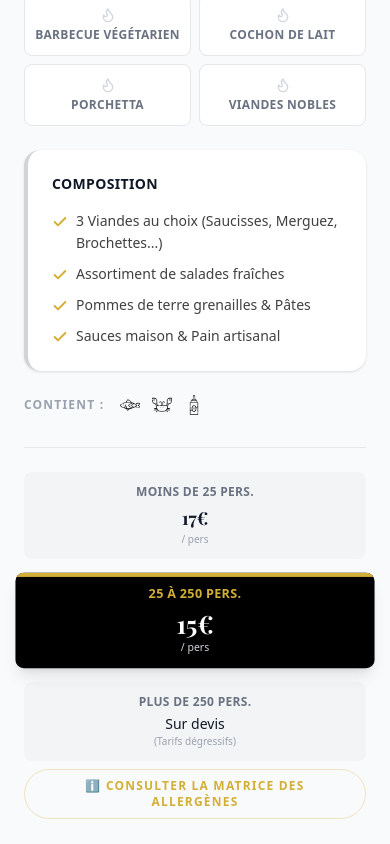
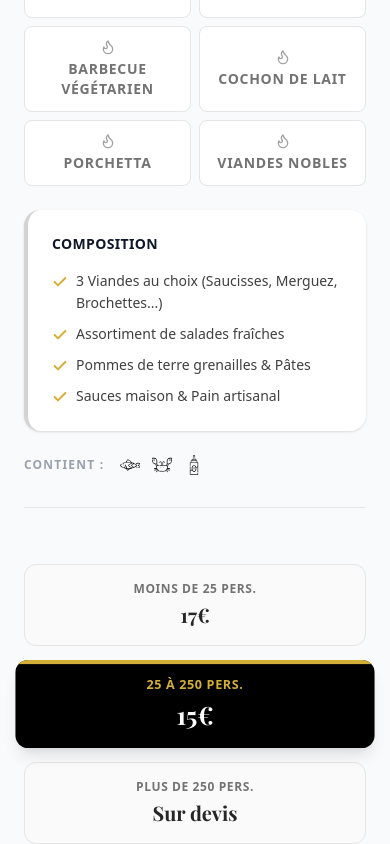
Before and after one commit to FlorianMeganck/traiteur-compere, a Next.js app: page /formules in a window 390 px wide. Shown: the part 4940-5784 px from the top of the page. Built offline with nearby package versions, Linux system fonts and the light colour scheme; a web font is replaced by a local one.

Commit message:
cohérence fin

```diff
--- a/app/formules/page.tsx
+++ b/app/formules/page.tsx
@@ -778,16 +778,14 @@ function FormuleSection({ formule, index }: { formule: FormuleType, index: numbe
                                 <button
                                     key={key}
                                     onClick={() => setSelectedBBQ(key as BBQType)}
-                                    className={`
-                                        px-2 py-3 rounded-lg text-xs font-bold uppercase tracking-wide transition-all duration-300
-                                        flex flex-col items-center justify-center gap-1 text-center border
+                                    className={`px-4 py-3 rounded-lg text-sm font-bold tracking-wider uppercase transition-all duration-300 flex-1 min-w-[140px] border flex flex-col items-center justify-center text-center gap-1
                                         ${isSelected
                                             ? 'bg-black text-[#D4AF37] border-black shadow-lg scale-105'
-                                            : 'bg-white text-gray-500 border-gray-200 hover:border-gray-300 hover:bg-gray-50'
+                                            : 'bg-white text-neutral-500 border-neutral-200 hover:border-[#D4AF37] hover:text-black hover:bg-neutral-50'
                                         }
                                     `}
                                 >
-                                    <Flame size={16} className={isSelected ? 'text-[#D4AF37]' : 'text-gray-300'} />
+                                    <Flame size={16} className={isSelected ? 'text-[#D4AF37]' : 'text-neutral-400'} />
                                     {data.label}
                                 </button>
                             );
@@ -857,36 +855,33 @@ function PricingBlock({ price, tag, selectedBBQ }: { price: string, tag: string,
         const menuParam = `bbq_${selectedBBQ}`;
 
         return (
-            <div className="grid grid-cols-1 md:grid-cols-3 gap-4 text-center">
+            <div className="flex flex-col sm:flex-row gap-4 mt-8">
                 {/* Option 1: Small Group */}
                 <Link
                     href={`/contact?menu=${menuParam}&count=3&convives=${data.counts.small}`}
-                    className="bg-gray-100 p-3 rounded-lg flex flex-col justify-center hover:scale-[1.02] transition-transform cursor-pointer"
+                    className="flex-1 bg-neutral-50 p-4 rounded-xl text-center border border-neutral-200 hover:border-black hover:shadow-md transition-all duration-300 group flex flex-col justify-center cursor-pointer hover:-translate-y-0.5"
                 >
-                    <span className="text-xs text-gray-500 uppercase font-bold tracking-wide mb-1">{data.counts.small}</span>
-                    <span className="text-lg font-bold font-serif text-gray-900">{data.prices.small}</span>
-                    <span className="text-[10px] text-gray-400">/ pers</span>
+                    <p className="text-xs font-bold text-neutral-500 mb-1 uppercase tracking-wider group-hover:text-black transition-colors">{data.counts.small}</p>
+                    <p className="text-xl font-bold text-neutral-800 font-serif">{data.prices.small}</p>
                 </Link>
 
                 {/* Option 2: Medium Group (Highlighted) */}
                 <Link
                     href={`/contact?menu=${menuParam}&count=4&convives=${data.counts.medium}`}
-                    className="bg-black text-white p-3 rounded-lg transform scale-105 shadow-lg flex flex-col justify-center relative overflow-hidden hover:scale-[1.07] transition-transform cursor-pointer"
+                    className="flex-1 bg-black p-4 rounded-xl text-center shadow-lg transform hover:-translate-y-1 hover:shadow-xl transition-all duration-300 flex flex-col justify-center cursor-pointer relative overflow-hidden scale-105"
                 >
                     <div className="absolute top-0 left-0 w-full h-1 bg-[#D4AF37]" />
-                    <span className="text-xs text-[#D4AF37] uppercase font-bold tracking-wide mb-1">{data.counts.medium}</span>
-                    <span className="text-2xl font-bold font-serif">{data.prices.medium}</span>
-                    <span className="text-[10px] text-gray-300">/ pers</span>
+                    <p className="text-xs font-bold text-[#D4AF37] mb-1 uppercase tracking-wider">{data.counts.medium}</p>
+                    <p className="text-2xl font-bold text-white font-serif">{data.prices.medium}</p>
                 </Link>
 
                 {/* Option 3: Large Group */}
                 <Link
                     href={`/contact?menu=${menuParam}&count=5&convives=${data.counts.large}`}
-                    className="bg-gray-100 p-3 rounded-lg flex flex-col justify-center hover:scale-[1.02] transition-transform cursor-pointer"
+                    className="flex-1 bg-neutral-50 p-4 rounded-xl text-center border border-neutral-200 hover:border-black hover:shadow-md transition-all duration-300 group flex flex-col justify-center cursor-pointer hover:-translate-y-0.5"
                 >
-                    <span className="text-xs text-gray-500 uppercase font-bold tracking-wide mb-1">{data.counts.large}</span>
-                    <span className="text-sm font-medium text-gray-900">{data.prices.large}</span>
-                    <span className="text-[10px] text-gray-400">(Tarifs dégressifs)</span>
+                    <p className="text-xs font-bold text-neutral-500 mb-1 uppercase tracking-wider group-hover:text-black transition-colors">{data.counts.large}</p>
+                    <p className="text-xl font-bold text-neutral-800 font-serif">{data.prices.large}</p>
                 </Link>
             </div>
         );
@@ -895,36 +890,33 @@ function PricingBlock({ price, tag, selectedBBQ }: { price: string, tag: string,
     // Logic for Associations
     if (tag === "Événements & Associations") {
         return (
-            <div className="grid grid-cols-1 md:grid-cols-3 gap-4 text-center">
+            <div className="flex flex-col sm:flex-row gap-4 mt-8">
                 {/* Option 1: < 50 */}
                 <Link
                     href="/contact?menu=plat_unique&convives=moins_50"
-                    className="bg-gray-100 p-3 rounded-lg flex flex-col justify-center hover:scale-[1.02] transition-transform cursor-pointer"
+                    className="flex-1 bg-neutral-50 p-4 rounded-xl text-center border border-neutral-200 hover:border-black hover:shadow-md transition-all duration-300 group flex flex-col justify-center cursor-pointer hover:-translate-y-0.5"
                 >
-                    <span className="text-xs text-gray-500 uppercase font-bold tracking-wide mb-1">Moins de 50 pers.</span>
-                    <span className="text-sm font-medium text-gray-900">1 Plat Unique</span>
-                    <span className="text-xs text-gray-400 mt-1">(Sur devis)</span>
+                    <p className="text-xs font-bold text-neutral-500 mb-1 uppercase tracking-wider group-hover:text-black transition-colors">Moins de 50 pers.</p>
+                    <p className="text-xl font-bold text-neutral-800 font-serif">1 Plat Unique</p>
                 </Link>
 
                 {/* Option 2: 50 - 100 */}
                 <Link
                     href="/contact?menu=plat_unique&convives=50_100"
-                    className="bg-black text-white p-3 rounded-lg transform scale-105 shadow-lg flex flex-col justify-center relative overflow-hidden hover:scale-[1.07] transition-transform cursor-pointer"
+                    className="flex-1 bg-black p-4 rounded-xl text-center shadow-lg transform hover:-translate-y-1 hover:shadow-xl transition-all duration-300 flex flex-col justify-center cursor-pointer relative overflow-hidden scale-105"
                 >
                     <div className="absolute top-0 left-0 w-full h-1 bg-[#D4AF37]" />
-                    <span className="text-xs text-[#D4AF37] uppercase font-bold tracking-wide mb-1">50 à 100 pers.</span>
-                    <span className="text-lg font-bold font-serif">1 Plat Unique</span>
-                    <span className="text-xs text-gray-300 mt-1">(14,50€ / pers)</span>
+                    <p className="text-xs font-bold text-[#D4AF37] mb-1 uppercase tracking-wider">50 à 100 pers.</p>
+                    <p className="text-2xl font-bold text-white font-serif">1 Plat Unique</p>
                 </Link>
 
                 {/* Option 3: > 100 */}
                 <Link
                     href="/contact?menu=plat_unique&convives=plus_100"
-                    className="bg-gray-100 p-3 rounded-lg flex flex-col justify-center hover:scale-[1.02] transition-transform cursor-pointer"
+                    className="flex-1 bg-neutral-50 p-4 rounded-xl text-center border border-neutral-200 hover:border-black hover:shadow-md transition-all duration-300 group flex flex-col justify-center cursor-pointer hover:-translate-y-0.5"
                 >
-                    <span className="text-xs text-gray-500 uppercase font-bold tracking-wide mb-1">Plus de 100 pers.</span>
-                    <span className="text-sm font-medium text-gray-900">1 Plat Unique</span>
-                    <span className="text-xs text-gray-400 mt-1">(Tarifs dégressifs)</span>
+                    <p className="text-xs font-bold text-neutral-500 mb-1 uppercase tracking-wider group-hover:text-black transition-colors">Plus de 100 pers.</p>
+                    <p className="text-xl font-bold text-neutral-800 font-serif">1 Plat Unique</p>
                 </Link>
             </div>
         );
@@ -935,22 +927,22 @@ function PricingBlock({ price, tag, selectedBBQ }: { price: string, tag: string,
     // Logic for Gala (Banquet & Mariage)
     if (tag === "Banquet & Mariage") {
         return (
-            <div className="grid grid-cols-1 md:grid-cols-2 gap-4 text-center">
+            <div className="flex flex-col sm:flex-row gap-4 mt-8">
                 <Link
                     href="/contact?menu=gala&count=4&convives=Moins de 40"
-                    className="bg-gray-100 p-3 rounded-lg flex flex-col justify-center hover:scale-[1.02] transition-transform cursor-pointer"
+                    className="flex-1 bg-neutral-50 p-4 rounded-xl text-center border border-neutral-200 hover:border-black hover:shadow-md transition-all duration-300 group flex flex-col justify-center cursor-pointer hover:-translate-y-0.5"
                 >
-                    <span className="text-xs text-gray-500 uppercase font-bold tracking-wide mb-1">Moins de 40 pers.</span>
-                    <span className="text-sm font-medium text-gray-900">4 Choix à composer</span>
+                    <p className="text-xs font-bold text-neutral-500 mb-1 uppercase tracking-wider group-hover:text-black transition-colors">Moins de 40 pers.</p>
+                    <p className="text-xl font-bold text-neutral-800 font-serif">4 Choix à composer</p>
                 </Link>
 
                 <Link
                     href="/contact?menu=gala&count=5&convives=40 et plus"
-                    className="bg-black text-white p-3 rounded-lg transform scale-105 shadow-lg flex flex-col justify-center relative overflow-hidden hover:scale-[1.07] transition-transform cursor-pointer"
+                    className="flex-1 bg-black p-4 rounded-xl text-center shadow-lg transform hover:-translate-y-1 hover:shadow-xl transition-all duration-300 flex flex-col justify-center cursor-pointer relative overflow-hidden scale-105"
                 >
                     <div className="absolute top-0 left-0 w-full h-1 bg-[#D4AF37]" />
-                    <span className="text-xs text-[#D4AF37] uppercase font-bold tracking-wide mb-1">40 pers. et plus</span>
-                    <span className="text-lg font-bold font-serif">5 Choix à composer</span>
+                    <p className="text-xs font-bold text-[#D4AF37] mb-1 uppercase tracking-wider">40 pers. et plus</p>
+                    <p className="text-2xl font-bold text-white font-serif">5 Choix à composer</p>
                 </Link>
             </div>
         );
@@ -960,35 +952,33 @@ function PricingBlock({ price, tag, selectedBBQ }: { price: string, tag: string,
     const hasPrice = /\d/.test(price);
 
     return (
-        <div className="grid grid-cols-1 md:grid-cols-3 gap-4 text-center">
+        <div className="flex flex-col sm:flex-row gap-4 mt-8">
             {/* < 20 */}
             <Link
                 href="/contact?convives=Moins de 20"
-                className="bg-gray-100 p-3 rounded-lg flex flex-col justify-center hover:scale-[1.02] transition-transform cursor-pointer"
+                className="flex-1 bg-neutral-50 p-4 rounded-xl text-center border border-neutral-200 hover:border-black hover:shadow-md transition-all duration-300 group flex flex-col justify-center cursor-pointer hover:-translate-y-0.5"
             >
-                <span className="text-xs text-gray-500 uppercase font-bold tracking-wide mb-1">Moins de 20 pers.</span>
-                <span className="text-sm font-medium text-gray-900">Sur devis</span>
-                <span className="text-[10px] text-gray-400">(Nous contacter)</span>
+                <p className="text-xs font-bold text-neutral-500 mb-1 uppercase tracking-wider group-hover:text-black transition-colors">Moins de 20 pers.</p>
+                <p className="text-xl font-bold text-neutral-800 font-serif">Sur devis</p>
             </Link>
 
             {/* 20 - 100 */}
             <Link
                 href="/contact"
-                className="bg-black text-white p-3 rounded-lg transform scale-105 shadow-lg flex flex-col justify-center relative overflow-hidden hover:scale-[1.07] transition-transform cursor-pointer"
+                className="flex-1 bg-black p-4 rounded-xl text-center shadow-lg transform hover:-translate-y-1 hover:shadow-xl transition-all duration-300 flex flex-col justify-center cursor-pointer relative overflow-hidden scale-105"
             >
                 <div className="absolute top-0 left-0 w-full h-1 bg-[#D4AF37]" />
-                <span className="text-xs text-[#D4AF37] uppercase font-bold tracking-wide mb-1">20 à 100 pers.</span>
-                <span className="text-lg font-bold font-serif">{hasPrice ? price : "Sur devis"}</span>
+                <p className="text-xs font-bold text-[#D4AF37] mb-1 uppercase tracking-wider">20 à 100 pers.</p>
+                <p className="text-2xl font-bold text-white font-serif">{hasPrice ? price : "Sur devis"}</p>
             </Link>
 
             {/* > 100 */}
             <Link
                 href="/contact?convives=Plus de 100"
-                className="bg-gray-100 p-3 rounded-lg flex flex-col justify-center hover:scale-[1.02] transition-transform cursor-pointer"
+                className="flex-1 bg-neutral-50 p-4 rounded-xl text-center border border-neutral-200 hover:border-black hover:shadow-md transition-all duration-300 group flex flex-col justify-center cursor-pointer hover:-translate-y-0.5"
             >
-                <span className="text-xs text-gray-500 uppercase font-bold tracking-wide mb-1">Plus de 100 pers.</span>
-                <span className="text-sm font-medium text-gray-900">Sur devis</span>
-                <span className="text-[10px] text-gray-400">(Tarifs dégressifs)</span>
+                <p className="text-xs font-bold text-neutral-500 mb-1 uppercase tracking-wider group-hover:text-black transition-colors">Plus de 100 pers.</p>
+                <p className="text-xl font-bold text-neutral-800 font-serif">Sur devis</p>
             </Link>
         </div>
     );
```
